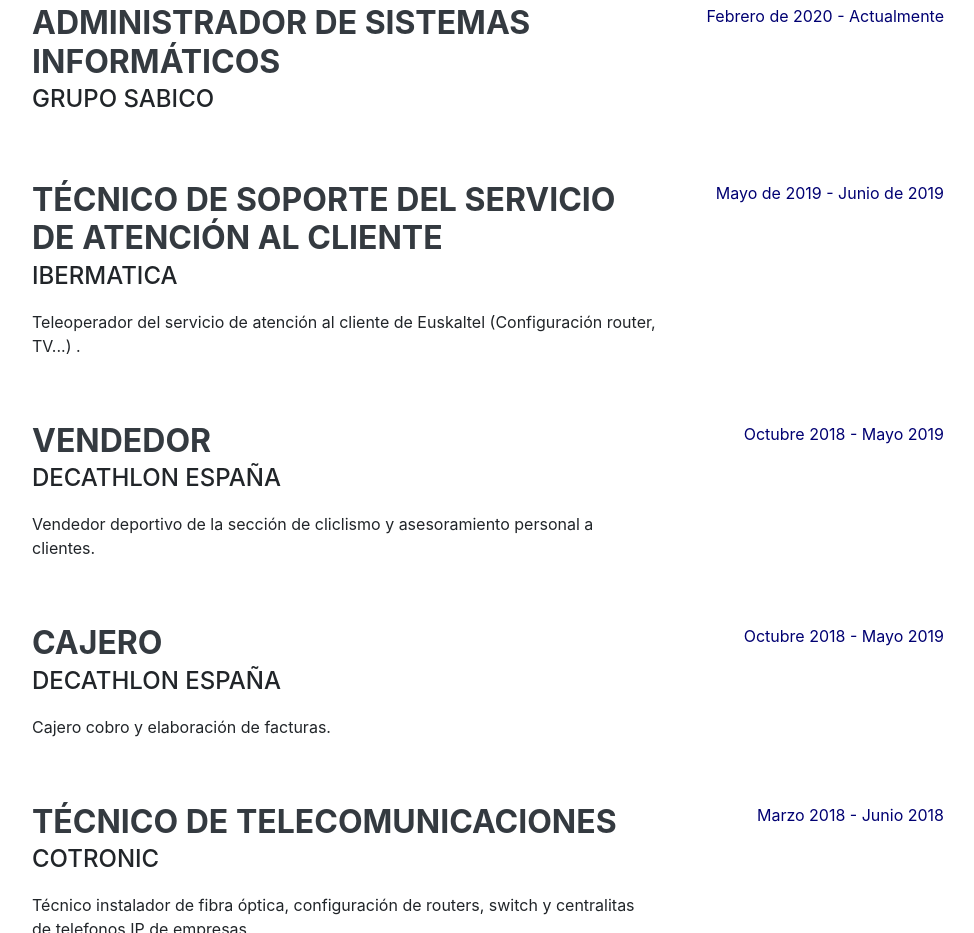
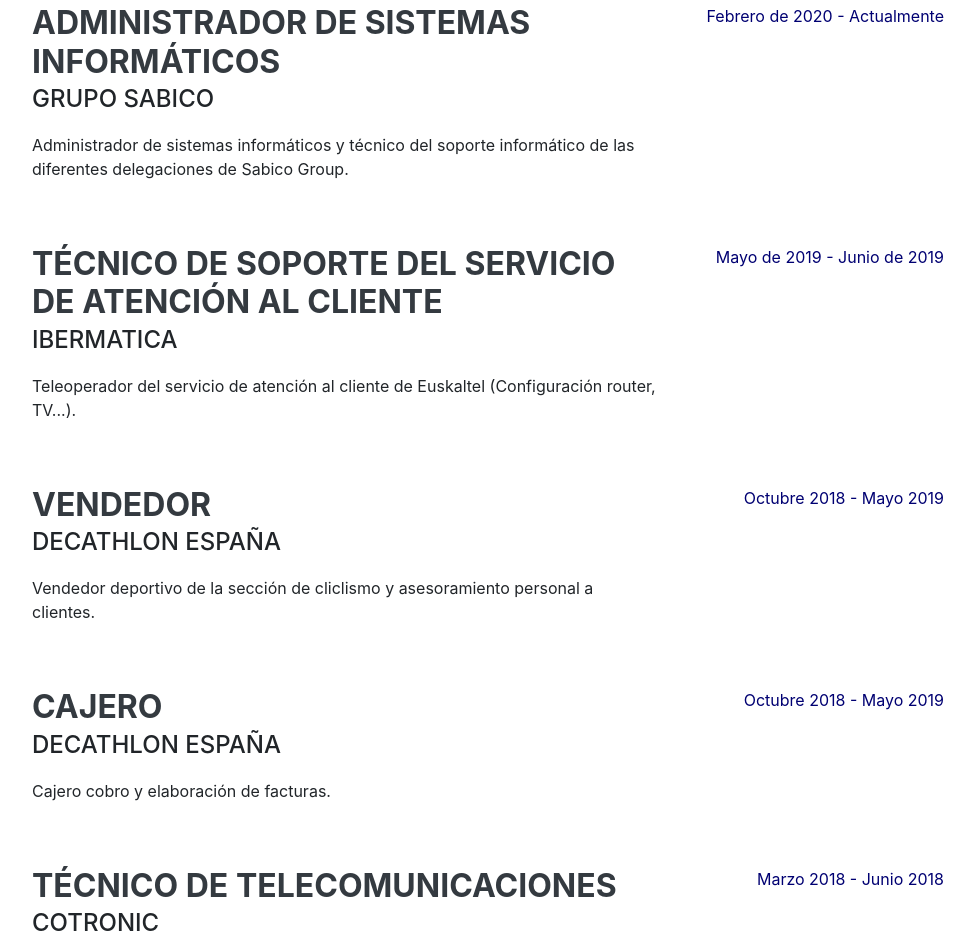
Before and after one commit to JohnRequejoLopez/CURRICULUMVITAE_WEBGUNEA, a plain HTML site: page index.html in a window 1280 px wide. Shown: the part 960-1893 px from the top of the page, without its empty margins (288-1262 px from the left). Drawn offline with Linux system fonts and the light colour scheme; a web font is replaced by a local one.

Commit message:
Update index.html

```diff
--- a/index.html
+++ b/index.html
@@ -99,7 +99,7 @@
           <div class="resume-content">
             <h3 class="mb-0">Administrador de sistemas informáticos</h3>
             <div class="subheading mb-3">Grupo Sabico</div>
-            <p></p>
+            <p>Administrador de sistemas informáticos y técnico del soporte informático de las diferentes delegaciones de Sabico Group.</p>
           </div>
           <div class="resume-date text-md-right">
             <span class="text-primary">Febrero de 2020 - Actualmente</span>
@@ -110,7 +110,7 @@
           <div class="resume-content">
             <h3 class="mb-0">Técnico de soporte del servicio de atención al cliente</h3>
             <div class="subheading mb-3">Ibermatica</div>
-            <p>Teleoperador del servicio de atención al cliente de Euskaltel (Configuración router, TV...) .</p>
+            <p>Teleoperador del servicio de atención al cliente de Euskaltel (Configuración router, TV...).</p>
           </div>
           <div class="resume-date text-md-right">
             <span class="text-primary">Mayo de 2019 - Junio de 2019</span>
```
